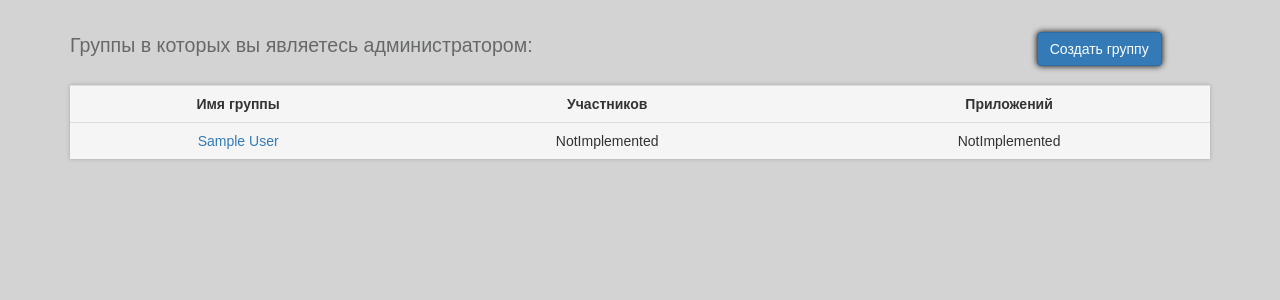
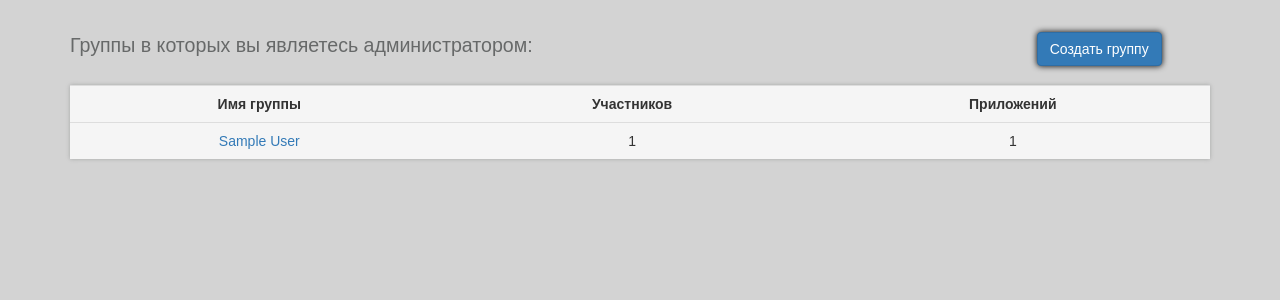
Before and after one commit to svarogjk/snuppy-manager, a Django app: page /account/application/group in a window 1280 px wide. Shown: the part 73-373 px from the top of the page. Run offline with Django 3.2, Linux system fonts and the light colour scheme; a user stored in the database is signed in; data comes from the database, SQL or seed files in the repository; tables that the repository leaves empty hold one stand-in row (values such as "Sample post"); parts of the project's set-up code (start-up, migrations or seed data) failed here and were passed over; some libraries are stand-ins or nearby versions; some web fonts are replaced.

Commit message:
add count for application and users in show_group

```diff
--- a/snuppy_manager/account/templates/account/show_groups.html
+++ b/snuppy_manager/account/templates/account/show_groups.html
@@ -24,8 +24,8 @@
         {% for group in groups %}
         <tr>
             <td class="text-center"> <a href = 'group/edit?group_id={{group.id}}'>{{ group.name}} </a> </td>
-            <td class="text-center">NotImplemented</td>
-            <td class="text-center">NotImplemented</td>
+            <td class="text-center">{{ group.profile.count }}</td>
+            <td class="text-center"> {{ group.application_set.count }}</td>
 
         </tr>
         {% endfor %}
```
